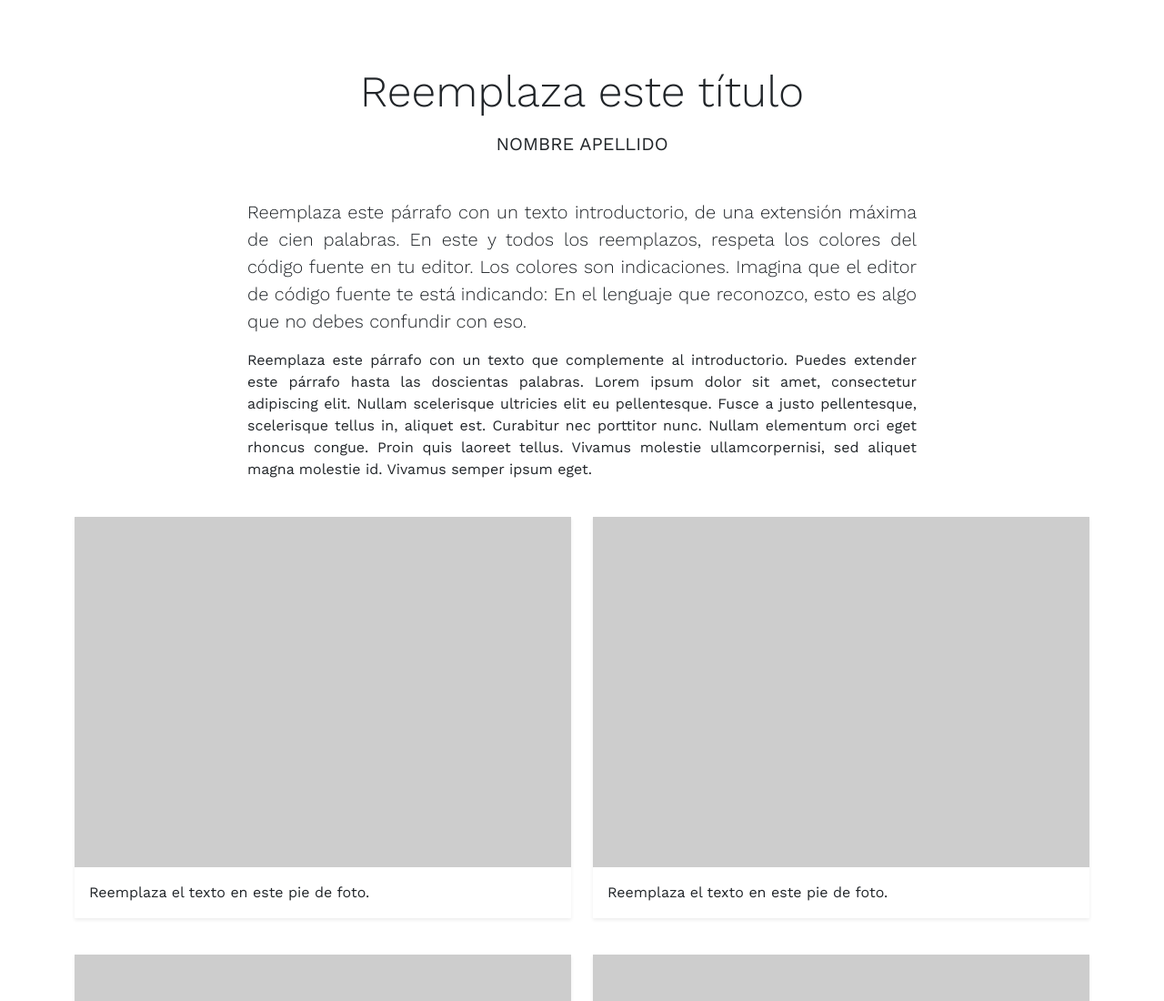
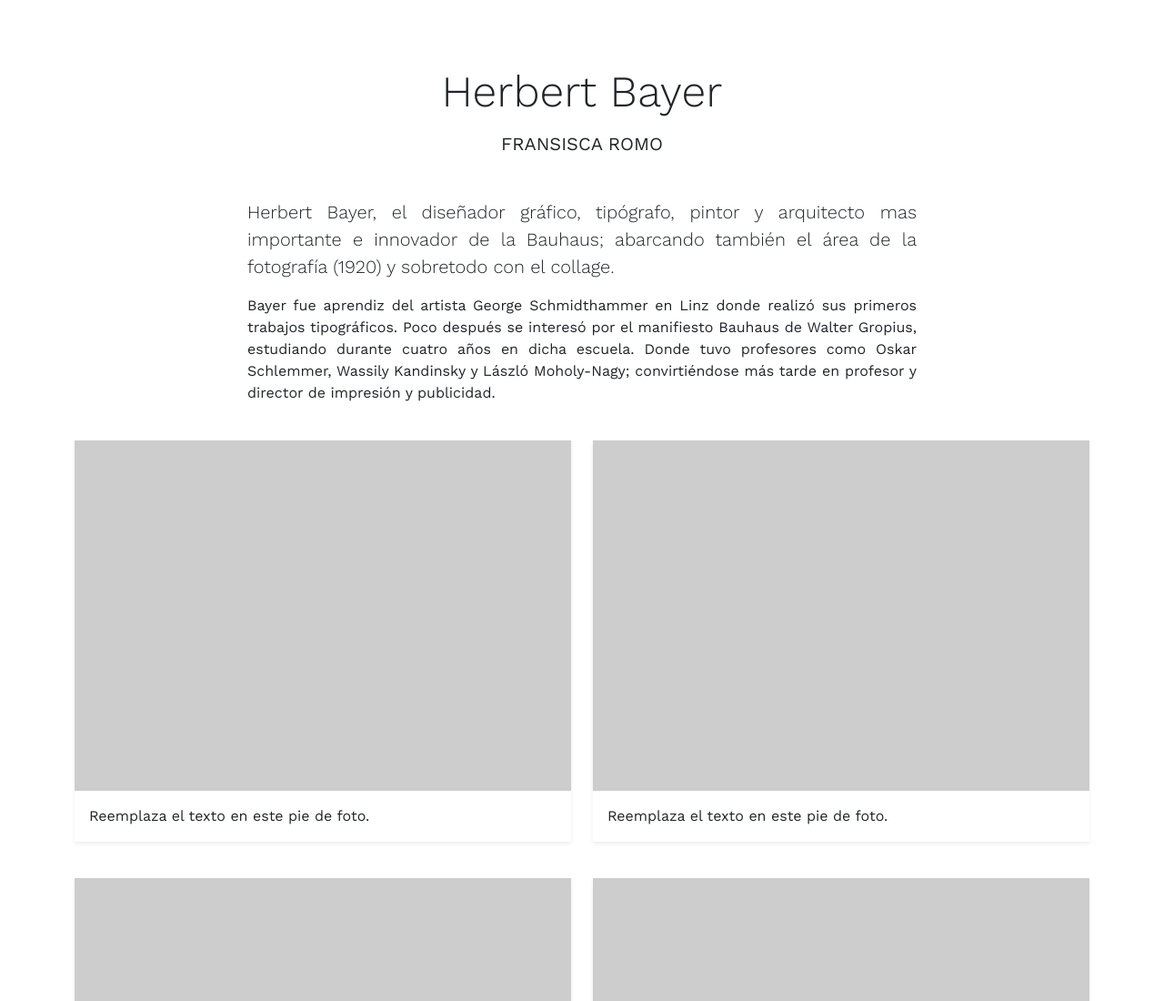
Before and after one commit to froher/class-01, a plain HTML site: page clase-01/index.html in a window 1280 px wide. Shown: the top 1100 px of the page at 91% size. Drawn offline with nearby package versions, Linux system fonts and the light colour scheme.

Commit message:
Update index.html

```diff
--- a/clase-01/index.html
+++ b/clase-01/index.html
@@ -18,13 +18,13 @@
             <div class="row py-4">
                 <div class="col-sm-11 col-md-10 col-lg-9 col-xl-8 col-xxl-7 mx-auto">
 
-                    <h1 class="mb-3 mt-5 text-center display-5 ">Reemplaza este título</h1>
+                    <h1 class="mb-3 mt-5 text-center display-5 ">Herbert Bayer</h1>
 
-                    <h2 class="mb-5 text-center text-uppercase fs-5">Nombre Apellido</h2>
+                    <h2 class="mb-5 text-center text-uppercase fs-5">Fransisca Romo</h2>
 
-                    <p class="lead">Reemplaza este párrafo con un texto introductorio, de una extensión máxima de cien palabras. En este y todos los reemplazos, respeta los colores del código fuente en tu editor. Los colores son indicaciones. Imagina que el editor de código fuente te está indicando: En el lenguaje que reconozco, esto es algo que no debes confundir con eso.</p>
+                    <p class="lead">Herbert Bayer, el diseñador gráfico, tipógrafo, pintor y arquitecto mas importante e innovador de la Bauhaus; abarcando también el área de la fotografía (1920) y sobretodo con el collage.</p>
 
-                    <p>Reemplaza este párrafo con un texto que complemente al introductorio. Puedes extender este párrafo hasta las doscientas palabras. Lorem ipsum dolor sit amet, consectetur adipiscing elit. Nullam scelerisque ultricies elit eu pellentesque. Fusce a justo pellentesque, scelerisque tellus in, aliquet est. Curabitur nec porttitor nunc. Nullam elementum orci eget rhoncus congue. Proin quis laoreet tellus. Vivamus molestie ullamcorpernisi, sed aliquet magna molestie id. Vivamus semper ipsum eget.</p>
+                    <p>Bayer fue aprendiz del artista George Schmidthammer en Linz donde realizó sus primeros trabajos tipográficos. Poco después se interesó por el manifiesto Bauhaus de Walter Gropius, estudiando durante cuatro años en dicha escuela. Donde tuvo profesores como Oskar Schlemmer, Wassily Kandinsky y László Moholy-Nagy; convirtiéndose más tarde en profesor y director de impresión y publicidad.</p>
 
                 </div>
             </div>
```
